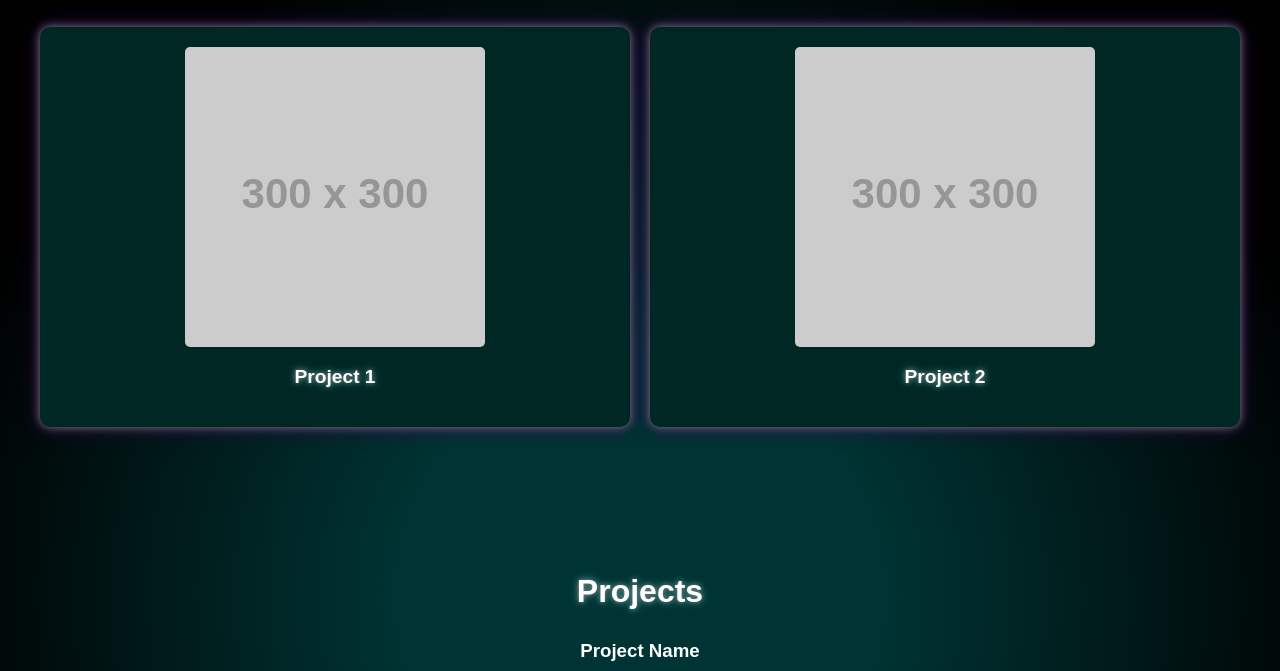
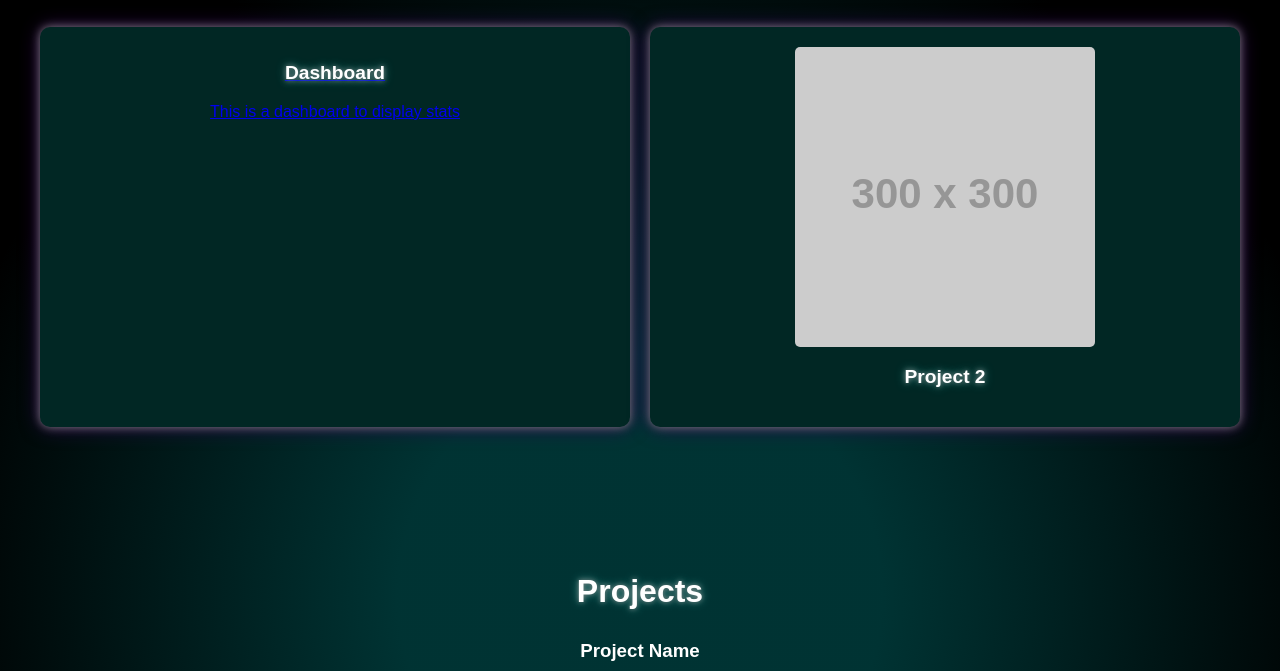
Before and after one commit to bryce-a-smith/Website, a plain HTML site: page MainPages/Home/index.html in a window 1280 px wide. Shown: the part 426-1097 px from the top of the page. Drawn offline with Linux system fonts and the light colour scheme; placeholder pictures from the web are drawn by us.

Commit message:
dashboard page

```diff
--- a/MainPages/Home/index.html
+++ b/MainPages/Home/index.html
@@ -32,8 +32,13 @@
       <div class="portfolio-grid">
         <!-- Add project thumbnails here -->
         <div class="portfolio-item">
-          <img src="https://via.placeholder.com/300" alt="Project 1" />
-          <h3>Project 1</h3>
+          <a href="dashboard.html">
+            <!--
+            <img src="images/dashboard.png" alt="Dashboard 1" />
+            -->
+            <h3>Dashboard</h3>
+            <p>This is a dashboard to display stats</p>
+          </a>
         </div>
         <div class="portfolio-item">
           <img src="https://via.placeholder.com/300" alt="Project 2" />
```
